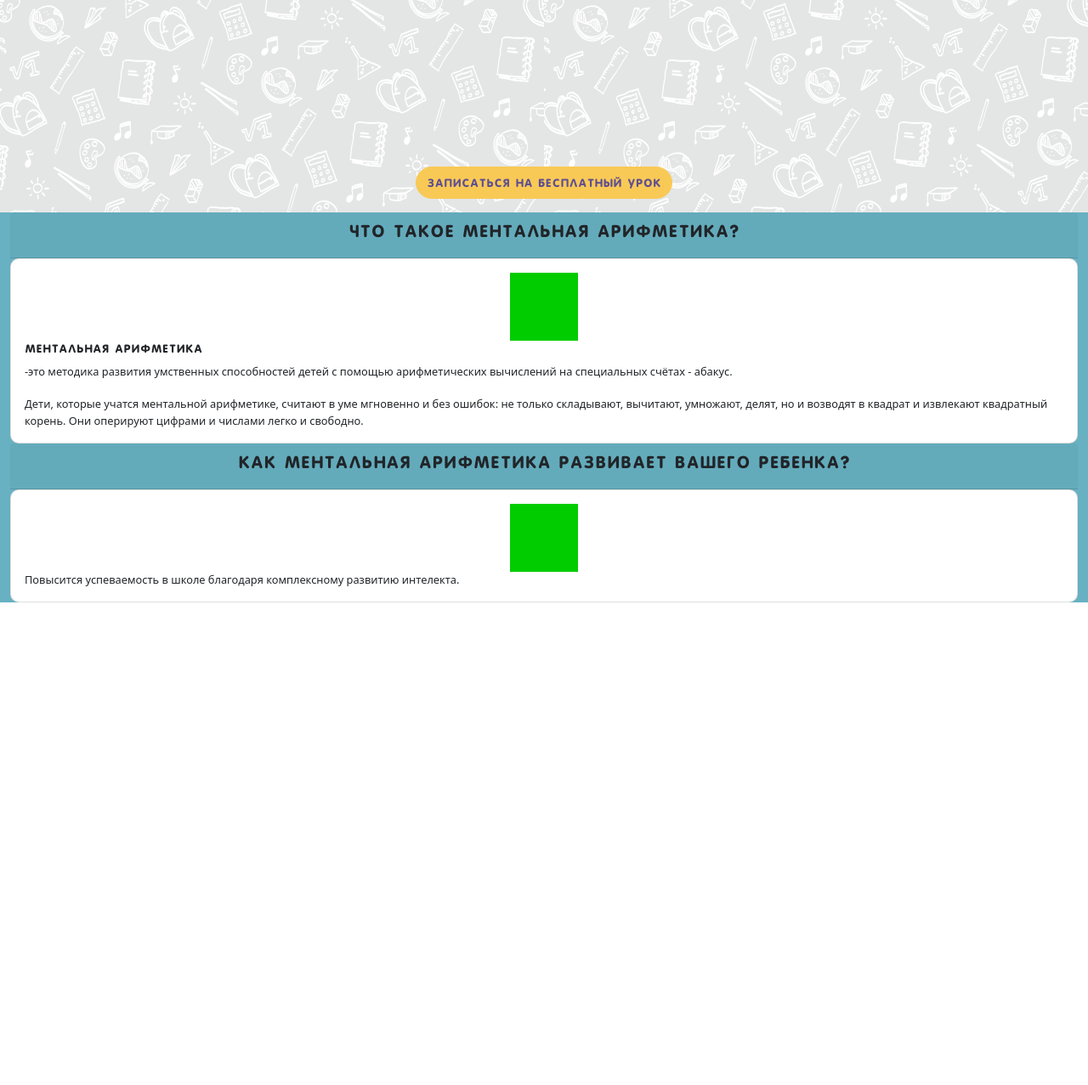
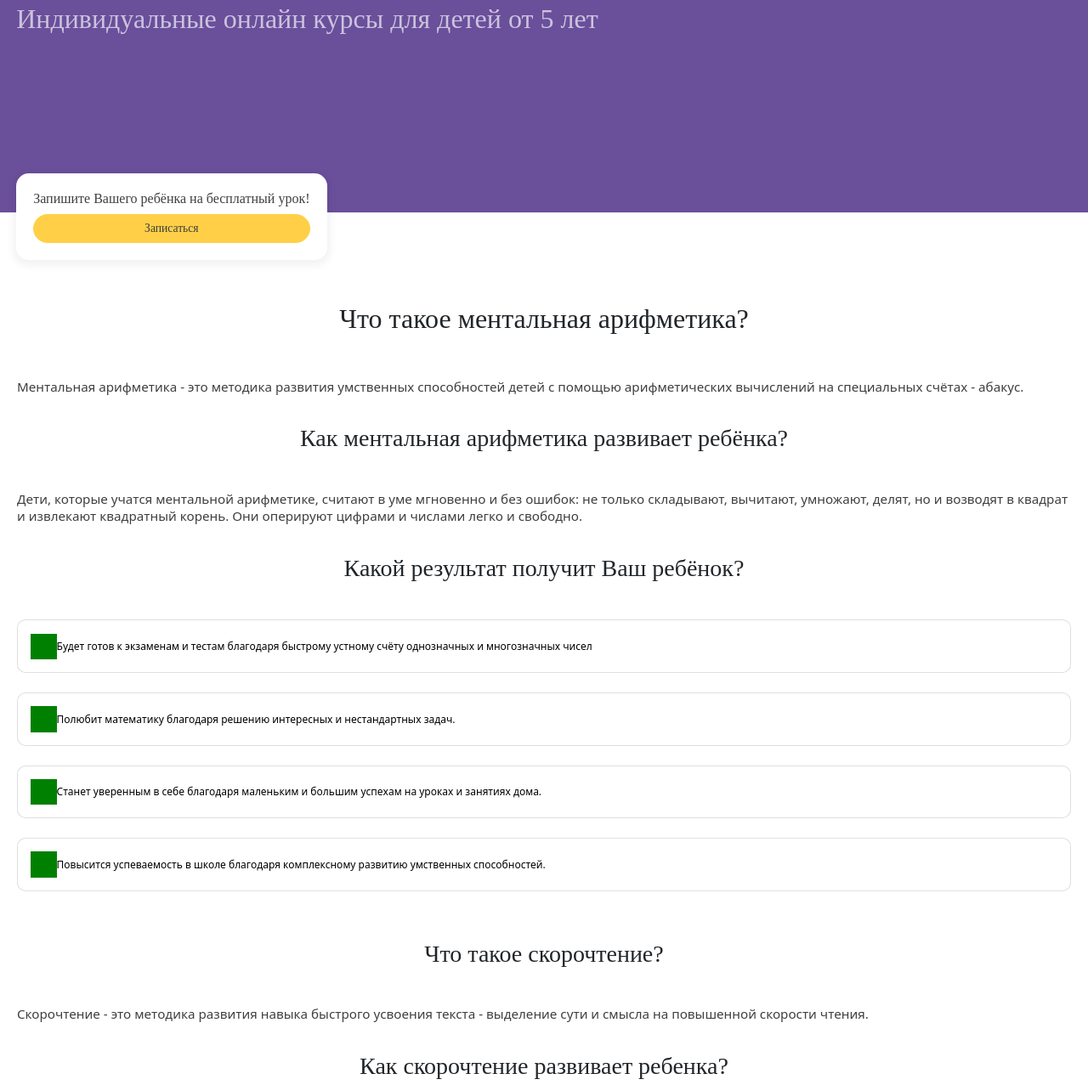
Before and after one commit to Samarit/2x2club-speedreading, a website built with webpack: page src/index.html in a window 1280 px wide. Shown: the part 318-1595 px from the top of the page at 85% size. Before the commit the page ends 1027 px from the top, so only its background shows below. Built offline with nearby package versions, Linux system fonts and the light colour scheme; a web font is replaced by a local one.

Commit message:
design approved

```diff
--- /dev/null
+++ b/src/css/about.sass
@@ -0,0 +1,43 @@
+#about
+  padding: 1.25em
+  padding-top: 6.5em
+  padding-bottom: 0
+
+  .item-wrapper
+    margin-bottom: 2em
+
+    .item-title
+      color: var(--fiolet)
+      line-height: 1.35
+      margin-bottom: 1.5em
+      text-align: center
+
+    .item-body
+      font-size: 0.95em
+      line-height: 1.33
+      color: var(--monochrome)
+
+    .card-container
+      display: flex
+      flex-direction: column
+
+      .card
+        display: flex
+        flex-direction: row
+        align-items: center
+        padding: 1em
+        border-radius: 10px
+
+        &:not(last-child)
+          margin-bottom: 1.5em
+
+        .card-icon
+          width: 2em
+          height: 2em
+          background-color: green
+
+        .card-content
+          flex: 1
+          font-size: 0.75rem
+          line-height: 1.6
+          color: black
--- a/src/css/main.sass
+++ b/src/css/main.sass
@@ -1,5 +1,6 @@
 @import 'modal.sass'
 @import 'navbar.sass'
+@import 'about.sass'
 
 *
   box-sizing: border-box
@@ -7,15 +8,22 @@
   padding: 0
 
 :root
-  --fiolet: #5e4f90
-  --cyan: #67b1c2
-  --orange: #db634d
+  --white: #fff
+  --monochrome: #3f3f3e
+  --mid-blue: #a4d2e4
+  --mid-red: #f39988
+  --dark-grey: #b6b6b5
+  --grey: #e4e5e4
+  --mid-fiolet: #9d8bbd
+  --blue-2: #75bbd6
+  --yellow: #ffd047
+  --orange-2: #ec644a
+  --mid-yellow: #ffe086
+  --monochrome-2: #6b6b6b
+  --fiolet-2: #6a4f9b
   --black: #000
-  --dark-grey: #969695
-  --grey: #e4e5e4
-  --monochrome: #373736
-  --white: #fff
-  --yellow: #f9c956
+  --text-fiolet: #cbc3dd
+  --main-text-grey: #7c7c7b
 
 // Шрифт для основного контента страницы
 @font-face
@@ -27,48 +35,58 @@
   font-family: Amavick
   src: url(/assets/fonts/Amavick.ttf)
 
+@font-face
+  font-family: SF-Pro-Rounded-Heavy
+  src: url(/assets/fonts/SF-Pro-Rounded-Heavy.ttf)
+
 h1,h1,h2,h3,h4,h5,h6
-  font-family: Amavick
+  font-family: SF-Pro-Rounded-Heavy
 
 html
   font-family: Cormac-Extralight
   font-size: 16px
 
 body
-  background-image: url('/assets/images/bg.png')
 
 #main
   display: flex
+  flex-direction: column
   justify-content: center
   min-height: 568px
+  padding: 1.2em
   position: relative
+  background-color: var(--fiolet-2)
+  color: var(--white)
+
+  h2
+    color: var(--text-fiolet)
+    margin-top: 2em
+
+  .signup-ref
+    position: absolute
+    display: flex
+    flex-direction: column
+    justify-content: center
+    margin-right: 1.2em
+    padding: 1.25em
+    bottom: -3.5em
+    border-radius: 15px
+    box-shadow: 0 3px 10px 4px rgba(0, 0, 0, 0.05)
+    background-color: white
+    color: var(--monochrome)
+    text-align: center
+
+    button
+      font-size: 0.85em
 
 #about
-  background-color: var(--cyan)
-
-.card-container
-  .card-header
-    text-align: center
-
-.card
-  border-radius: 10px
-
-  .card-body
-
-  .card-icon
-    height: 5rem
-    width: 5rem
-    margin: 0 auto
-    background-image: url(/assets/images/green.png)
-
-  .card-content
-    font-size: 0.8rem
+  background-color: white
 
 .btn
   border-radius: 20px
 
 .btn-primary
-  font-family: Amavick,
+  font-family: SF-Pro-Rounded-Heavy,
   background-color: var(--yellow) !important,
   color: var(--fiolet) !important
   border-color: var(--yellow) !important
--- a/src/index.html
+++ b/src/index.html
@@ -8,13 +8,13 @@
   <title>Document</title>
 </head>
 <body>
+
   <header class="fixed-top">
     <nav class="navbar navbar-expand-lg navbar-dark bg-dark">
       <div class="container-fluid">
         <div id="logo">
           <img src="/assets/images/logo-cube.svg" />
         </div>
-        <span class="navbar-phone">+7 (000) 000-00-00</span>
         <button class="navbar-toggler" type="button" data-bs-toggle="collapse" data-bs-target="#navbarNav" aria-controls="navbarNav" aria-expanded="false" aria-label="Toggle navigation">
           <span class="navbar-toggler-icon"></span>
         </button>
@@ -39,51 +39,77 @@
   </header>
 
   <div class="container-fluid" id="main">
-    <!-- Button trigger modal -->
-    <button type="button"
-      class="btn btn-primary"
-      id="modalOpenBtn"
-      data-bs-toggle="modal"
-      data-bs-target="#modalContactUs">
-        записаться на бесплатный урок
-    </button>
+    <h1>Онлайн обучение детей ментальной арифметике и скорочтению!</h1>
+    <h2>Индивидуальные онлайн курсы для детей от 5 лет</h2>
+    <div class="signup-ref">
+      <h6>Запишите Вашего ребёнка на бесплатный урок!</h6>
+      <button class="btn btn-primary" id="signup-ref-btn">Записаться</button>
+    </div>
   </div>
 
+
+
   <div class="container-fluid" id="about">
-    <div class="card-container">
-      <div class="card-header">
-        <h4>что такое ментальная арифметика?</h4>
-      </div>
-      <div class="card">
-        <div class="card-body">
+    <div class="item-wrapper">
+      <h2 class="item-title">Что такое ментальная арифметика?</h2>
+      <div class="item-body">Ментальная арифметика - это методика развития умственных способностей детей с помощью арифметических вычислений на специальных счётах - абакус.</div>
+    </div>
+    <div class="item-wrapper">
+      <h3 class="item-title">Как ментальная арифметика развивает ребёнка?</h3>
+      <div class="item-body">Дети, которые учатся ментальной арифметике, считают в уме мгновенно и без ошибок: не только складывают, вычитают, умножают, делят, но и возводят в квадрат и извлекают квадратный корень. Они оперируют цифрами и числами легко и свободно.</div>
+    </div>
+    <div class="item-wrapper">
+      <h3 class="item-title">Какой результат получит Ваш ребёнок?</h3>
+      <div class="item-body card-container">
+        <div class="card">
           <div class="card-icon"></div>
-          <div class="card-content">
-            <div class="card-title">
-              <h6>ментальная арифметика</h6>
-            </div>
-            <span>
-              -это методика развития умственных способностей детей с помощью арифметических вычислений на специальных счётах - абакус.
-              <br/><br/>
-              Дети, которые учатся ментальной арифметике, считают в уме мгновенно и без ошибок: не только складывают, вычитают, умножают, делят, но и возводят в квадрат и извлекают квадратный корень. Они оперируют цифрами и числами легко и свободно.
-            </span>
-          </div>
+          <div class="card-content">Будет готов к экзаменам и тестам благодаря быстрому устному счёту однозначных и многозначных чисел</div>
+        </div>
+        <div class="card">
+          <div class="card-icon"></div>
+          <div class="card-content">Полюбит математику благодаря  решению интересных и нестандартных задач.</div>
+        </div>
+        <div class="card">
+          <div class="card-icon"></div>
+          <div class="card-content">Станет уверенным в себе благодаря маленьким и большим успехам на уроках и занятиях дома.</div>
+        </div>
+        <div class="card">
+          <div class="card-icon"></div>
+          <div class="card-content">Повысится успеваемость в школе благодаря комплексному развитию умственных способностей.</div>
         </div>
       </div>
     </div>
-    <div class="card-container">
-      <div class="card-header">
-        <h4>как ментальная арифметика развивает вашего ребенка?</h4>
-      </div>
-      <div class="card">
-        <div class="card-body">
+    <div class="item-wrapper">
+      <h3 class="item-title">Что такое скорочтение?</h3>
+      <div class="item-body">Скорочтение - это методика развития навыка быстрого усвоения текста - выделение сути и смысла на повышенной скорости чтения.</div>
+    </div>
+    <div class="item-wrapper">
+      <h3 class="item-title">Как скорочтение развивает ребенка?</h3>
+      <div class="item-body">Скорочтение дает больше, чем способность читать много книг и делать это быстрее в несколько раз. Эффективное чтение развивает ассоциативную память ребенка, фантазию и воображение, концентрацию и внимание, логическое мышление. Общая успеваемость детей зависит от скорости чтения.</div>
+    </div>
+    <div class="item-wrapper">
+      <h3 class="item-title">Rакой результат получит Ваш ребёнок?</h3>
+      <div class="item-body card-container">
+        <div class="card">
           <div class="card-icon"></div>
-          <div class="card-content">
-            <span>Повысится успеваемость в школе благодаря комплексному развитию интелекта.</span>
-          </div>
+          <div class="card-content">Быстрое чтение развивает мышление ребенка во всех его видах и формах.</div>
+        </div>
+        <div class="card">
+          <div class="card-icon"></div>
+          <div class="card-content">Скорочтение позволяет улучшить не  только технику чтения, но и речь.</div>
+        </div>
+        <div class="card">
+          <div class="card-icon"></div>
+          <div class="card-content">Ваш ребёнок получит навыки развития внимания, памяти и воображения.</div>
+        </div>
+        <div class="card">
+          <div class="card-icon"></div>
+          <div class="card-content">Повысится успеваемость в школе благодаря высокой скорости изучения информации.</div>
         </div>
       </div>
     </div>
   </div>
+
 
   <!-- Modal -->
   <div class="modal fade" id="modalContactUs" tabindex="-1" aria-labelledby="modalLabel" aria-hidden="true">
```
Also changed, not shown: assets/images/bg.png (deleted), assets/images/bg.svg (deleted), 1 other file.
